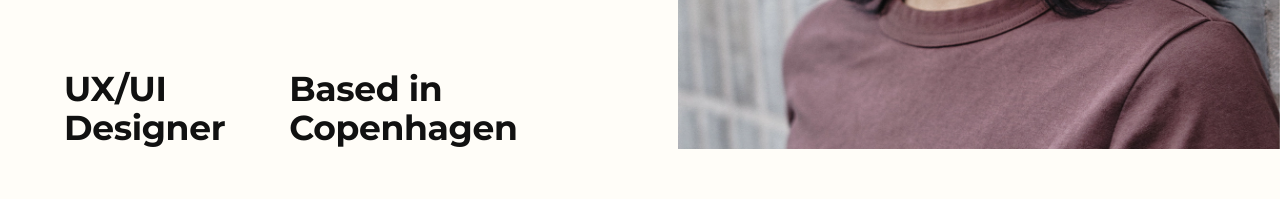
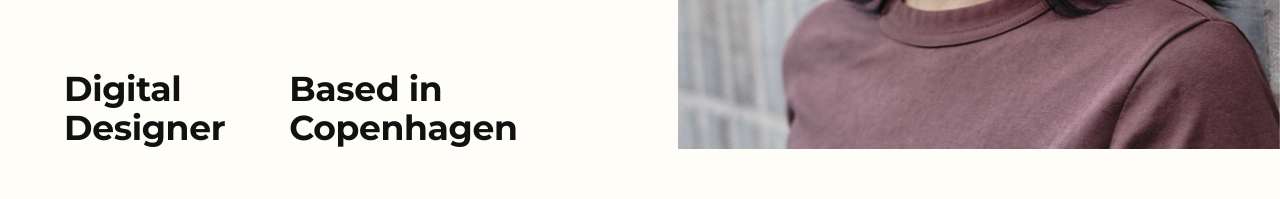
Before and after one commit to Lunanuna/portfolio, a React (Vite) app: page / in a window 1280 px wide. Shown: the part 587-786 px from the top of the page. Built offline with nearby package versions, Linux system fonts and the light colour scheme.

Commit message:
update typo chagned

```diff
--- a/src/components/Main.jsx
+++ b/src/components/Main.jsx
@@ -68,7 +68,7 @@ export default function Main() {
         />
 
         <div className={`${styles.meta} ${styles.rise}`} style={rise(2)}>
-          <p>UX/UI<br />Designer</p>
+          <p>Digital<br />Designer</p>
           <p>Based in<br />Copenhagen</p>
         </div>
       </section>
```
Also changed, not shown: src/assets/images/About/test.png, src/assets/images/About/testMobile.png.
